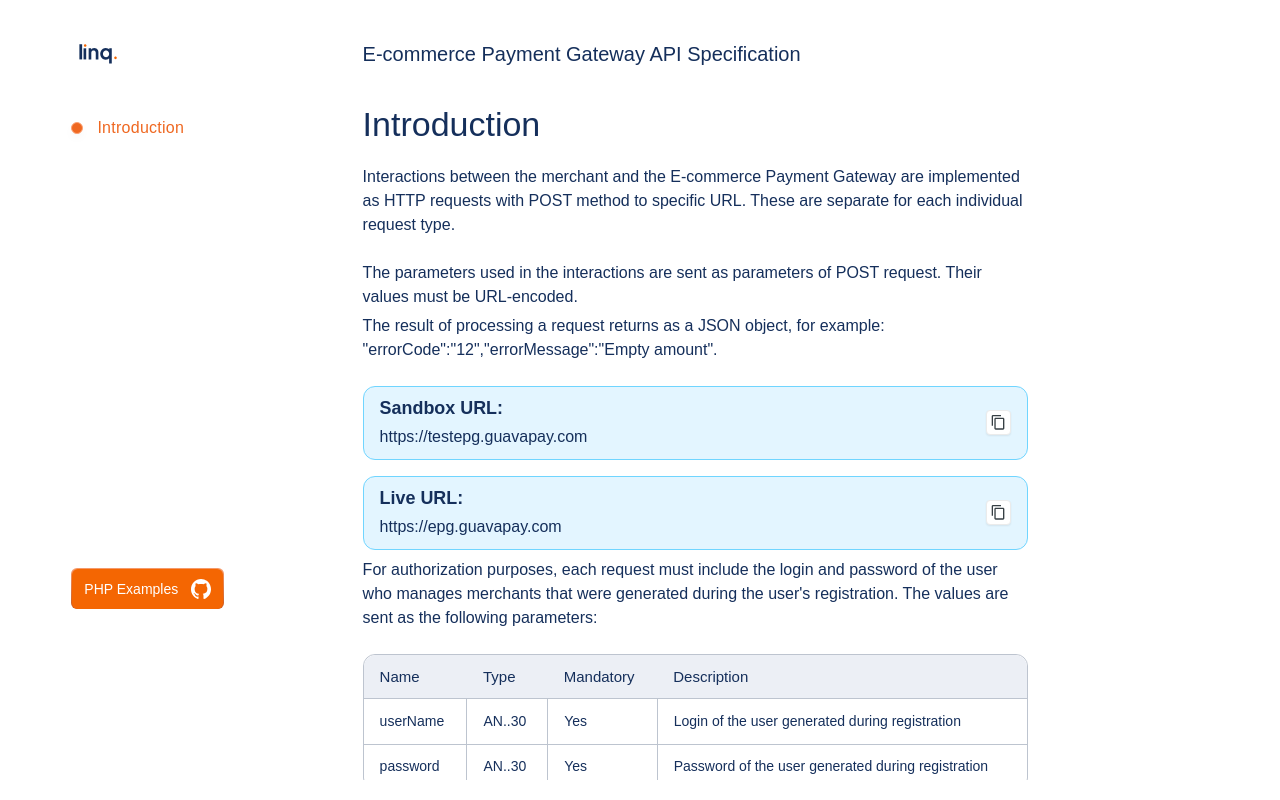
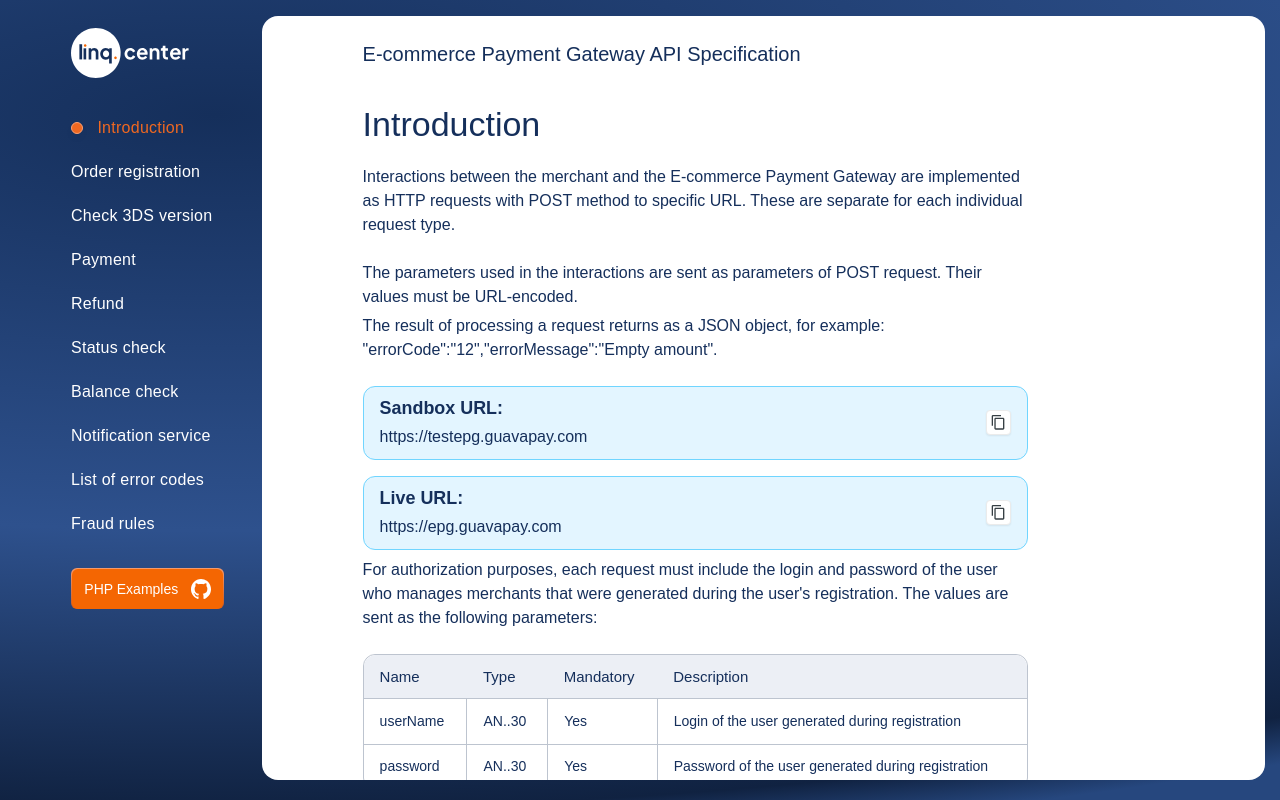
Before and after one commit to vahidrza/guavapayecomdoc, a React (Create React App) app: page / in a window 1280 px wide. Built offline with nearby package versions, Linux system fonts and the light colour scheme; a web font is replaced by a local one.

Commit message:
Revert "for Ali remove NoDesktop"
This reverts commit 2fed76cc2dce9a1df764723e363ecddd47512652.

```diff
--- a/src/Components/Container/Container.jsx
+++ b/src/Components/Container/Container.jsx
@@ -2,34 +2,34 @@ import React, { useEffect } from "react";
 import "./container.css";
 import Nav from "./Nav/Nav";
 import Main from "./Main/Main";
-// import NoDesktop from "./NoDesktop/NoDesktop";
+import NoDesktop from "./NoDesktop/NoDesktop";
 
 function Container() {
 
-  // const mediaQuery = window.matchMedia('(min-width:1200px)');
-  // function applyCustomStyles(mql) {
-  //   if (mql.matches) {
+  const mediaQuery = window.matchMedia('(min-width:1200px)');
+  function applyCustomStyles(mql) {
+    if (mql.matches) {
       return <>
         <Nav />
         <Main />
       </>
-  //   } else {
-  //     return <NoDesktop/>
-  //   }
-  // }
+    } else {
+      return <NoDesktop/>
+    }
+  }
 
-  // useEffect(() => {
-  //   applyCustomStyles(mediaQuery);
-  //     mediaQuery.addListener(applyCustomStyles);
-  // });
+  useEffect(() => {
+    applyCustomStyles(mediaQuery);
+      mediaQuery.addListener(applyCustomStyles);
+  });
 
-  // return (
-  //   <div className="container">
-  //     {/* <Nav />
-  //     <Main /> */}
-  //     {applyCustomStyles(mediaQuery)}
-  //   </div>
-  // );
+  return (
+    <div className="container">
+      {/* <Nav />
+      <Main /> */}
+      {applyCustomStyles(mediaQuery)}
+    </div>
+  );
 }
 
 export default Container;
```
